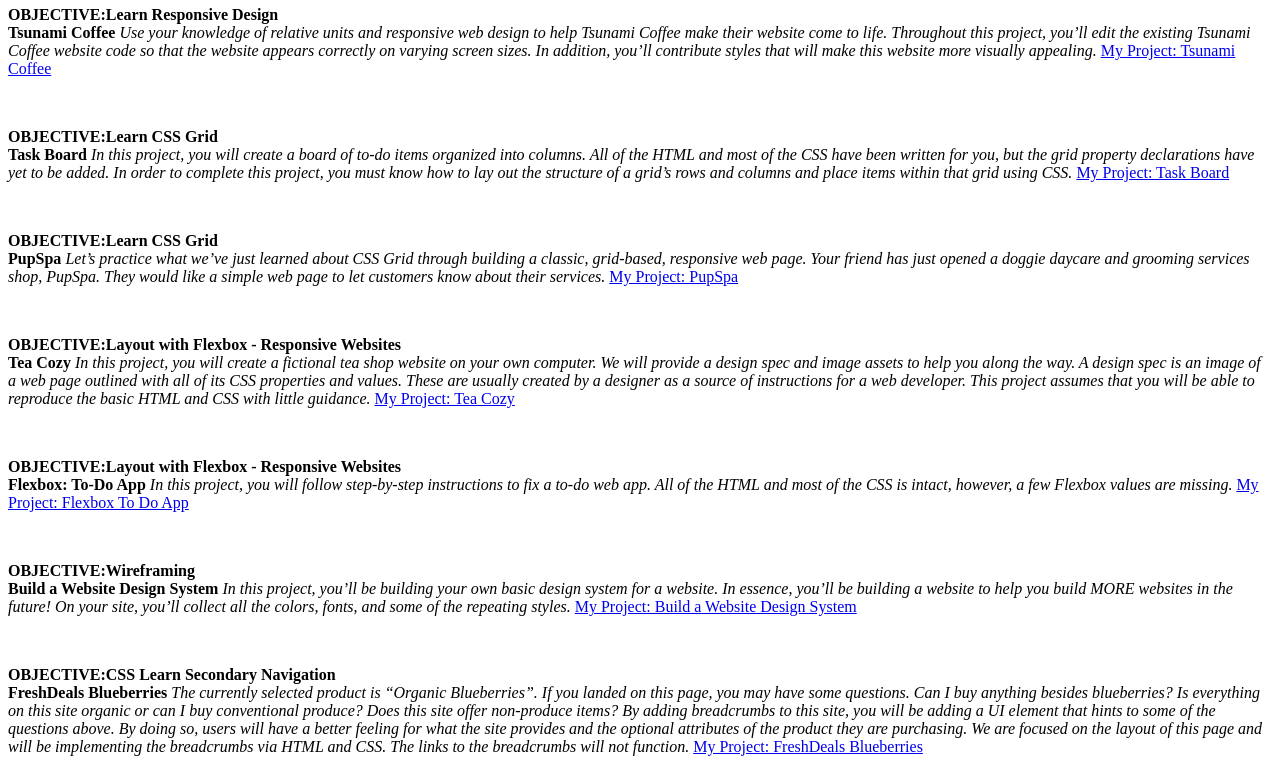
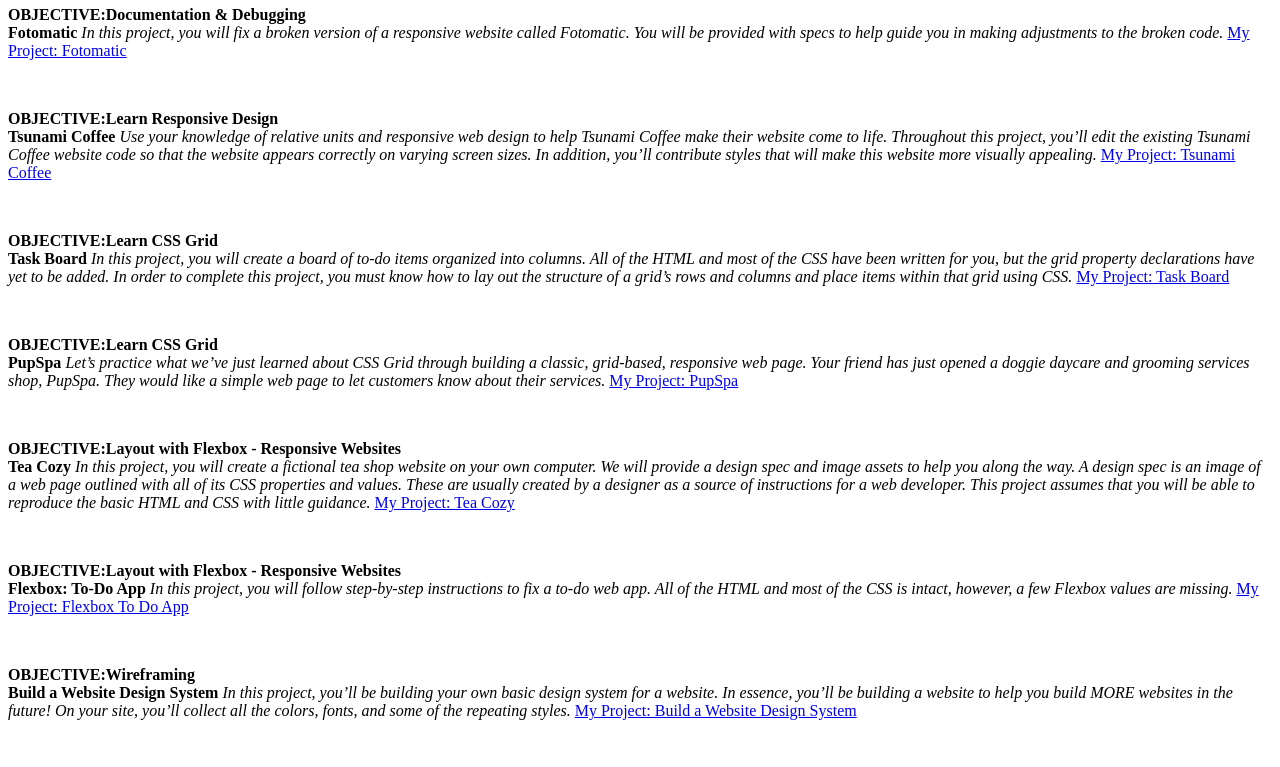
Before and after one commit to Roannej/Roannej.github.io, a plain HTML site: page index.html in a window 1280 px wide. Shown: the part 192-959 px from the top of the page. Drawn offline with Linux system fonts and the light colour scheme.

Commit message:
Add Fotomatic link
Codecademy Off-Platform Project: Documentation & Debugging

```diff
--- a/index.html
+++ b/index.html
@@ -7,6 +7,12 @@
   <p><a href="https://roannej.github.io/responsive-club/">Challenge Project: Responsive Club</a></p>
 
   <h1>CSS</h1>
+
+  <p><strong>OBJECTIVE&colon;Documentation &amp; Debugging</strong>
+  <br><strong>Fotomatic</strong>
+  <em>In this project, you will fix a broken version of a responsive website called Fotomatic.
+    You will be provided with specs to help guide you in making adjustments to the broken code.</em>
+  <a href="https://roannej.github.io/fotomatic-broken/" target="_blank">My Project: Fotomatic</a></p><br>
 
   <p><strong>OBJECTIVE&colon;Learn Responsive Design</strong>
   <br><strong>Tsunami Coffee</strong>
```
